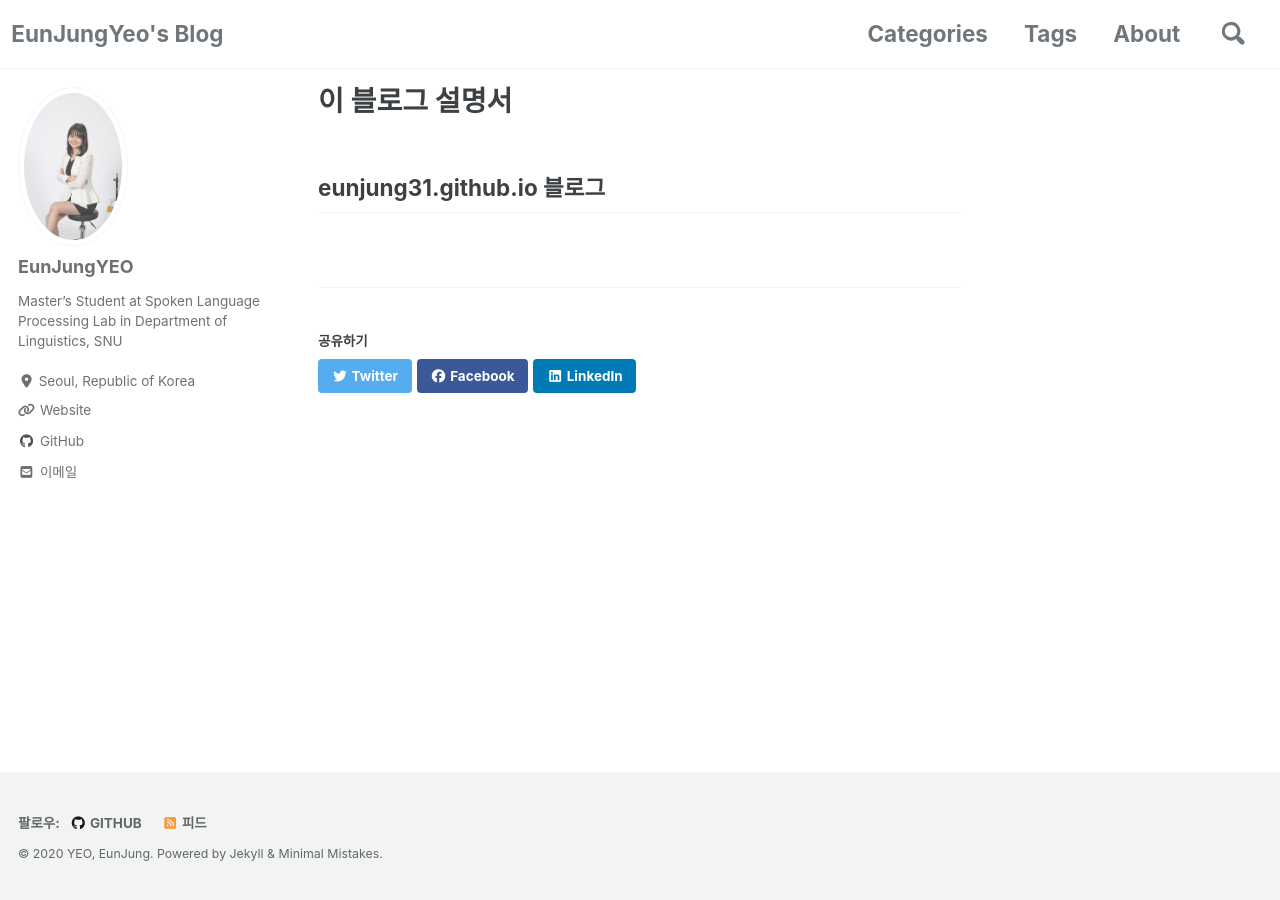
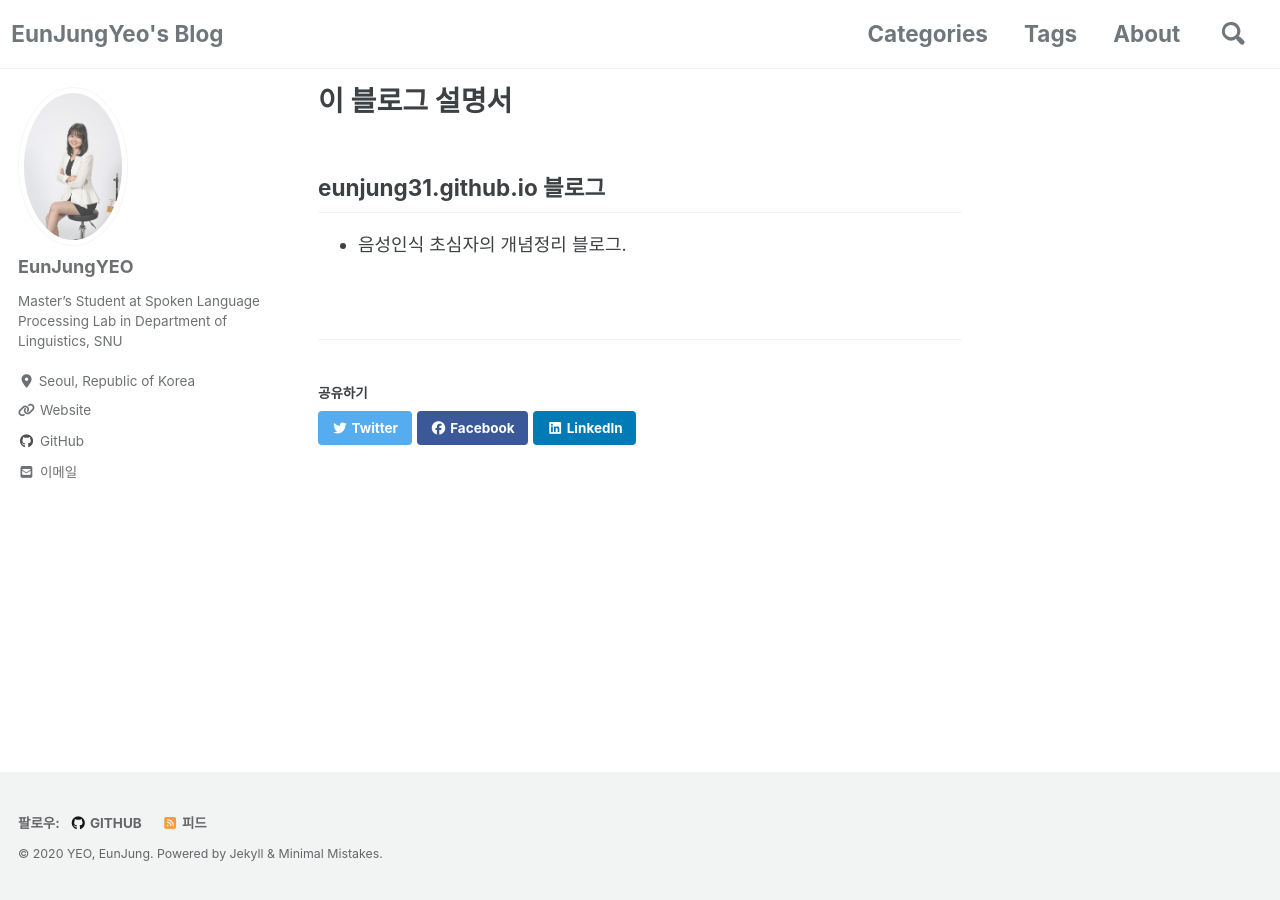
Before and after one commit to eunjung31/eunjung31.github.io, a Jekyll site: the page built from about.md, in a window 1280 px wide. Built offline with Jekyll 4.4.1, drawn with Linux system fonts in a browser that asks for light colours; cached includes are drawn as plain includes; nearby versions of some CDN libraries.

Commit message:
Update about.md

```diff
--- a/about.md
+++ b/about.md
@@ -5,3 +5,4 @@ layout: single
 ---
 
 ## eunjung31.github.io 블로그
+- 음성인식 초심자의 개념정리 블로그.
```
